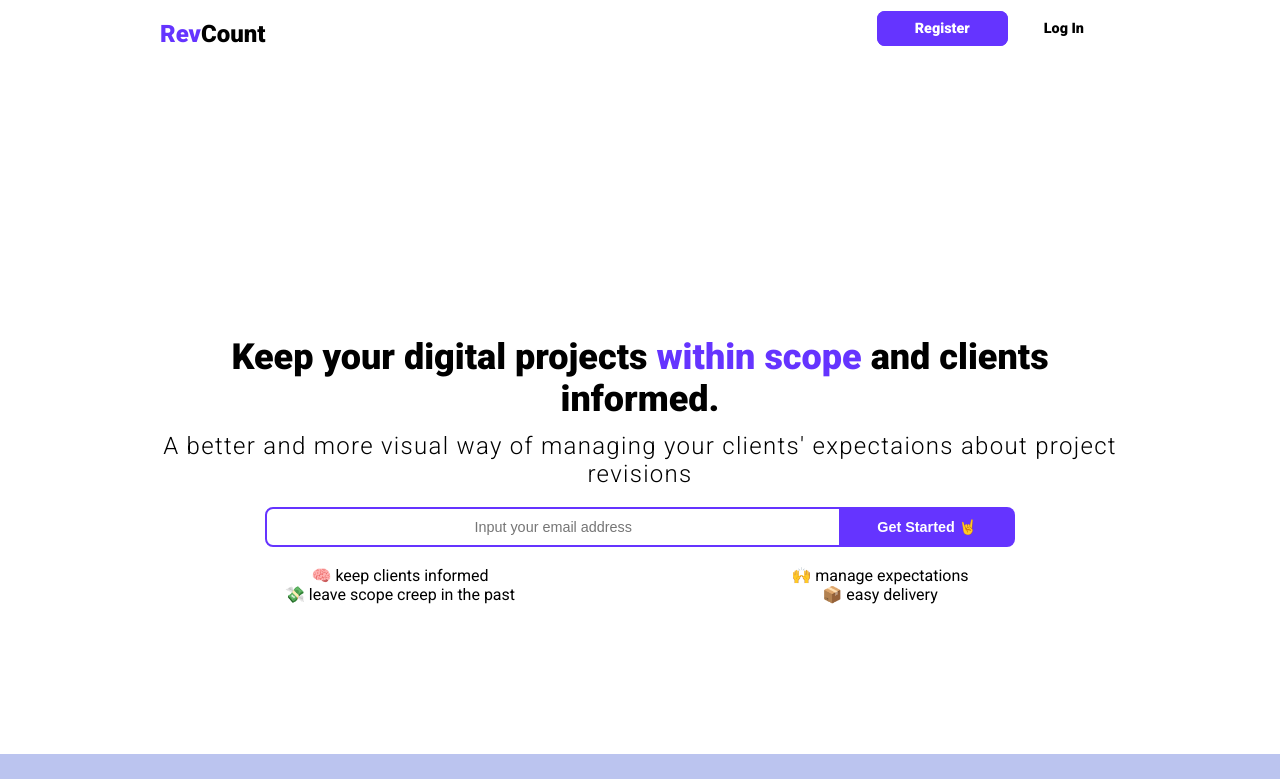
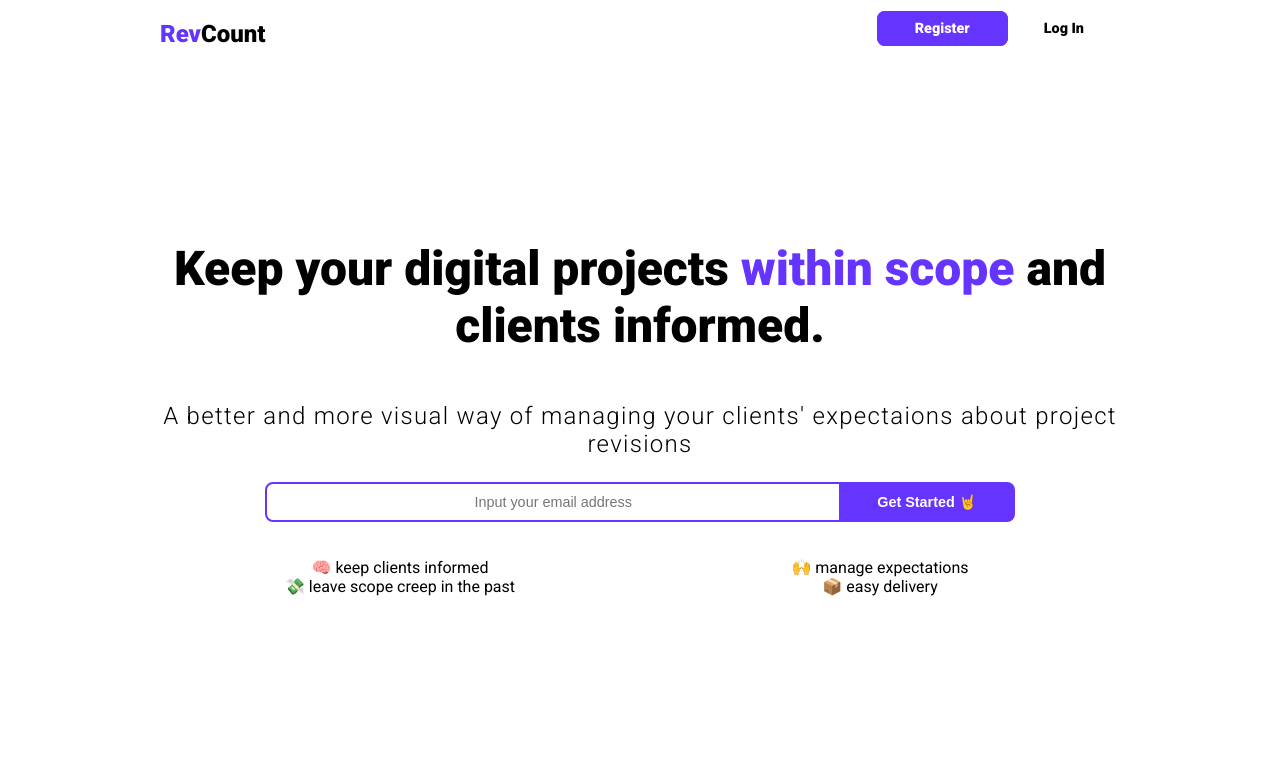
Before and after one commit to matveyclark/revcount-frontend, a React (Create React App) app: page / in a window 1280 px wide. Shown: the top 779 px of the page. Built offline with nearby package versions, Linux system fonts and the light colour scheme.

Commit message:
Slight font change.

```diff
--- a/src/App.css
+++ b/src/App.css
@@ -77,21 +77,28 @@ body {
 
 .hero {
     padding: 0 2em;
-    margin-top: 12em;
+    margin-top: 8em;
+    margin-bottom: 8em;
     font-size: 1.5rem;
     text-align: center;
+}
+
+.hero--title {
+    margin-bottom: 1em;
+    font-size: 3rem;
 }
 
 .hero--subtitle {
     letter-spacing: 1.3px;
     margin-top: .5em;
+    margin-bottom: 1em;
     font-weight: 200;
 }
 
 .hero--list {
     display: flex;
     flex-wrap: wrap;
-    margin-top: .8em;
+    margin-top: 1.5em;
 }
 
 .hero--list__item {
```
